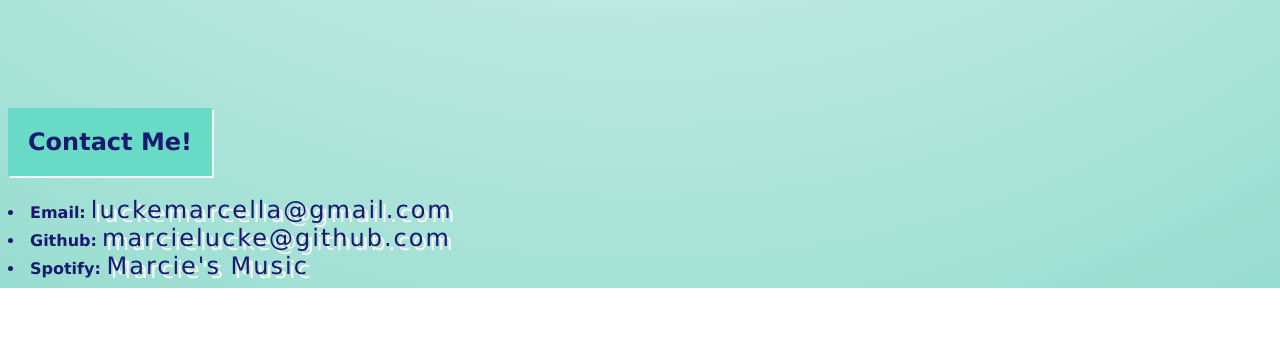
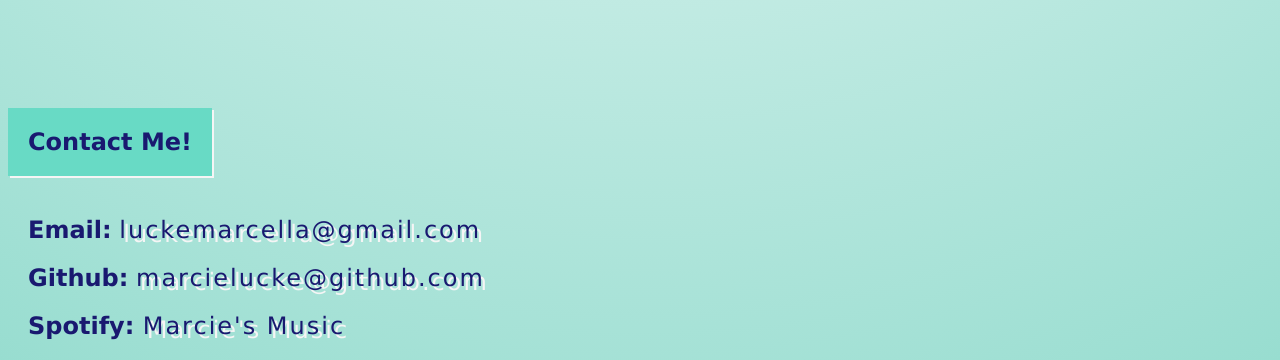
Before and after one commit to marcielucke/portfolio, a plain HTML site: page index.html in a window 1280 px wide. Shown: the part 1969-2329 px from the top of the page. Before the commit the page ends 2257 px from the top, so only its background shows below. Drawn offline with Linux system fonts and the light colour scheme.

Commit message:
README update

```diff
--- a/assets/style.css
+++ b/assets/style.css
@@ -99,6 +99,13 @@ justify-content: space-around;
 
 }
 
+li {
+    font-size: 24px;
+    list-style: none;
+    margin: 20px;
+
+}
+
 .sectionTitle {
     display: inline-block;
     padding: 20px;
```
Also changed, not shown: assets/script.js (deleted), 1 other file.
